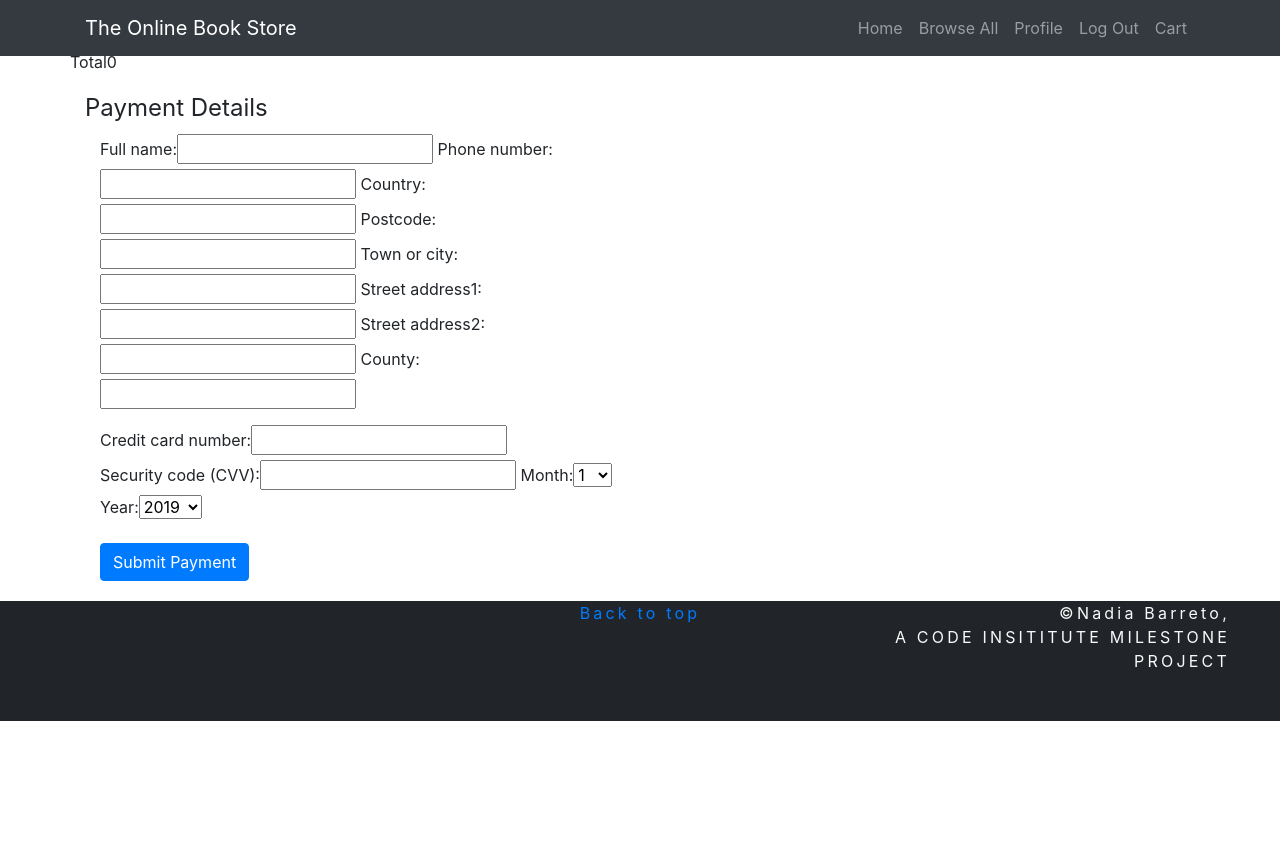
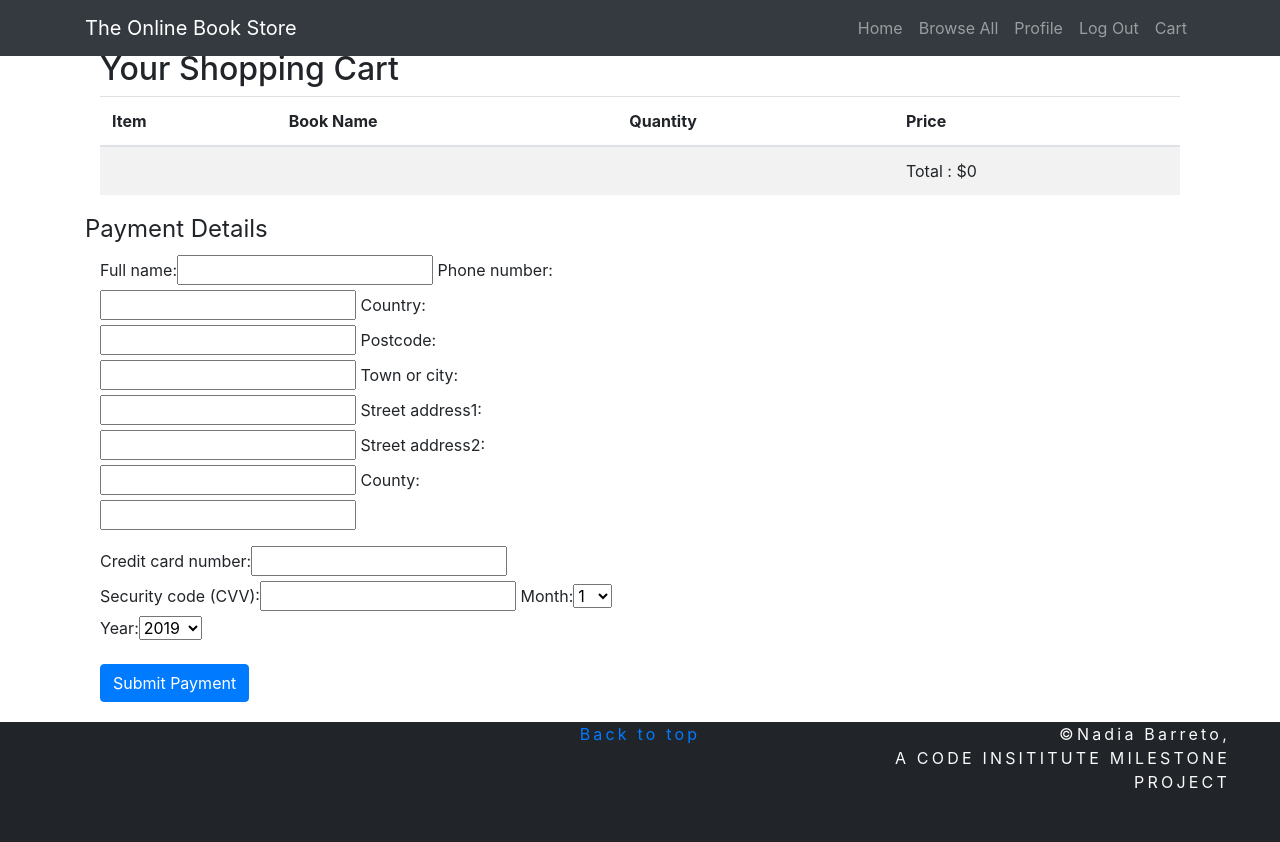
Before and after one commit to nadia-solution-tracker/full-stack-milestome-project, a Django app: page /checkout/ in a window 1280 px wide. Before the commit the page ends 721 px from the top, so only its background shows below. Run offline with Django 3.2, Linux system fonts and the light colour scheme; the visitor is signed in with stand-in values (Sample User, id 1); some libraries are stand-ins or nearby versions; some web fonts are replaced.

Commit message:
Updated cart views and context to allow Out of stock message if the product instock value is 0

```diff
--- a/cart/contexts.py
+++ b/cart/contexts.py
@@ -12,19 +12,22 @@ def cart_contents(request):
     cart_items = []
     total = 0
     product_count = 0
-
-
+    updated_stock = 0
     for id, quantity in cart.items():
         product = get_object_or_404(Product, pk=id)
+        updated_stock = product.instock
         total += quantity * product.price
         product_count += quantity
         cart_items.append({'id': id,
                             'quantity': quantity,
                             'product': product,
+                            'updated_stock': updated_stock
 
         })
 
     return {'cart_items': cart_items,
             'total': total,
             'product_count': product_count,
-           }
+            'updated_stock': updated_stock
+
+    }
--- a/checkout/templates/checkout.html
+++ b/checkout/templates/checkout.html
@@ -13,26 +13,34 @@
 {% endblock %}
 
 {% block content %}
-<div class="row row-flex">
-    {% for item in cart_items %}
-        <div class="col-xs-10 col-xs-offset-1 col-sm-offset-0 col-sm-6 col-md-4 display panel panel-default">
-            <div class="panel-body">
-                <div class="product" style="background-image: url('{{ MEDIA_URL }}{{ item.product.image }}')"></div>
+<div class="container">
+    <h2>Your Shopping Cart</h2>
+    <table class="table table-striped table-hover">
+        <thead class="table-head">
+            <th>Item</th>
+            <th>Book Name</th>
+            <th>Quantity</th>
+            <th>Price</th>
+        </thead>
+        <tbody>
+            {% for item in cart_items %}
+            <tr>
+                <td>
+                    <div class="cart-thumbnail-image" style="background-image: url('{{ MEDIA_URL }}{{ item.product.image }}')"></div>
+                </td>
+                <td>{{ item.product.name }}</td>
+                <td>{{ item.quantity }} </td>
+                <td> ${{ item.product.price }}</td>
+            </tr>
+            {% endfor %}
+            <tr>
+                <td colspan="3"></td>
+                <td>Total : ${{ total }} </td>
+            </tr>
+        </tbody>
+    </table>
+</div>
 
-                <div class="caption">
-                    <h3>{{ item.product.name }}</h3>
-                    <p class="product-description">{{ item.product.descriptio }}</p>
-                    <p>{{ item.quantity }}</p>
-                    <p>item.product.price</p>
-                </div>
-            </div>
-        </div>
-    {% endfor %}
-</div>
-<div class="row">
-    <p>Total</p>
-    <p><span class="glyphicon glyphicon-euro" aria-hidden="true"></span>{{ total }}</p>
-</div>
 
 <form role="form" method="post" id="payment-form" action="{% url 'checkout' %}">
     <legend>Payment Details</legend>
--- a/products/templates/product_detail.html
+++ b/products/templates/product_detail.html
@@ -15,7 +15,11 @@
                 {% csrf_token %}
                 <div class="input-group">
                     <span class="input-group-btn">
-                        <button class="btn btn-success btnAddToCart" name="quantity" value="1" type="submit"><i class="fa fa-shopping-cart"></i>Add to Cart</button>
+                        {% if product.instock > 0 %}
+                            <button class="btn btn-success btnAddToCart" name="quantity" value="1" type="submit"><i class="fa fa-shopping-cart"></i>Add to Cart</button>
+                        {% else %}
+                            <button class="btn btn-success btnAddToCart"  type="submit" disabled><i class="fa fa-shopping-cart"></i>Out of Stock</button>
+                        {% endif %}
                     </span>
                 </div>
             </form>
--- a/products/templates/product_list.html
+++ b/products/templates/product_list.html
@@ -35,7 +35,11 @@
                       {% csrf_token %}
                         <div class="input-group">
                             <span class="input-group-btn">
-                                <button class="btn btn-success btnAddToCart" name="quantity" value="1" type="submit"><i class="fa fa-shopping-cart"></i>Add to Cart</button>
+                               {% if product.instock > 0 %}
+                               <button class="btn btn-success btnAddToCart" name="quantity" value="1" type="submit"><i class="fa fa-shopping-cart"></i>Add to Cart</button>
+                               {% else %}
+                               <button class="btn btn-success btnAddToCart"  type="submit" disabled><i class="fa fa-shopping-cart"></i>Out of Stock</button>
+                               {% endif %}
                             </span>
                         </div>
                   </form>
```
Also changed, not shown: cart/views.py (+17 -2 lines).
